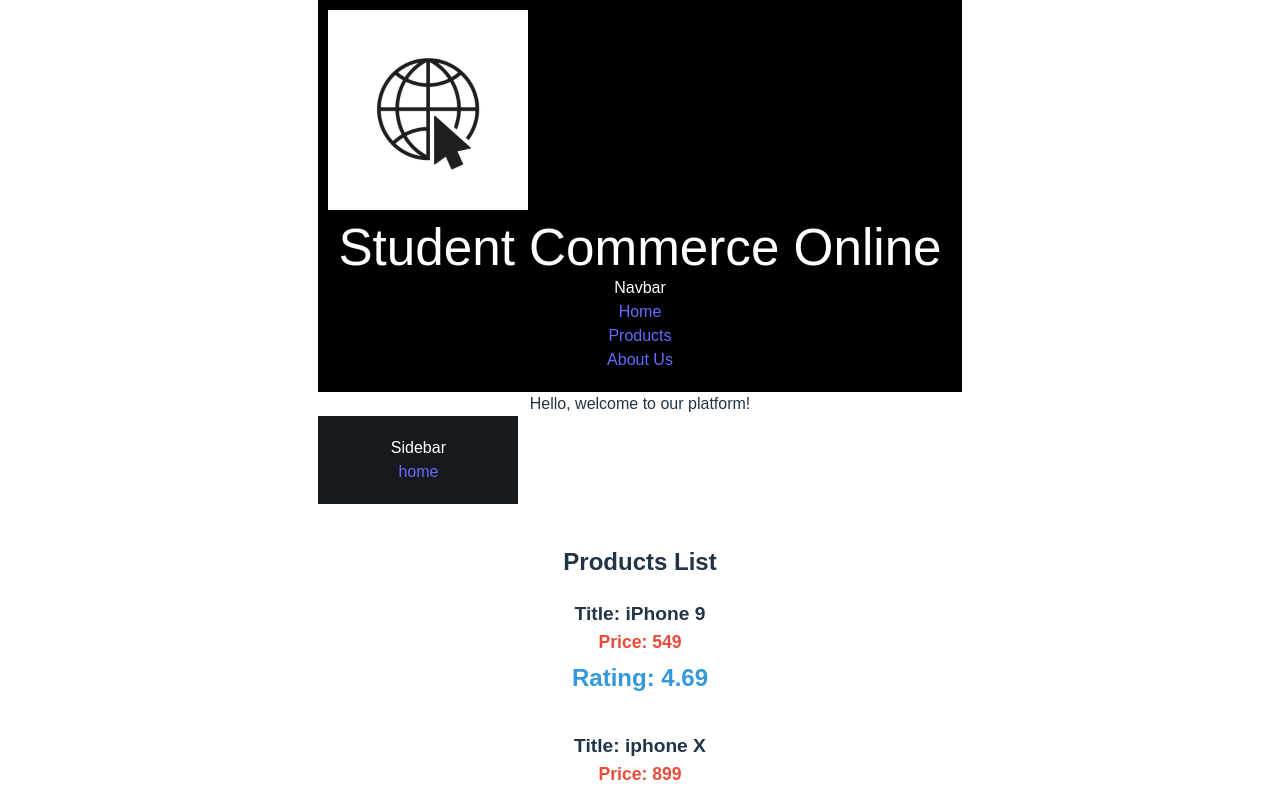
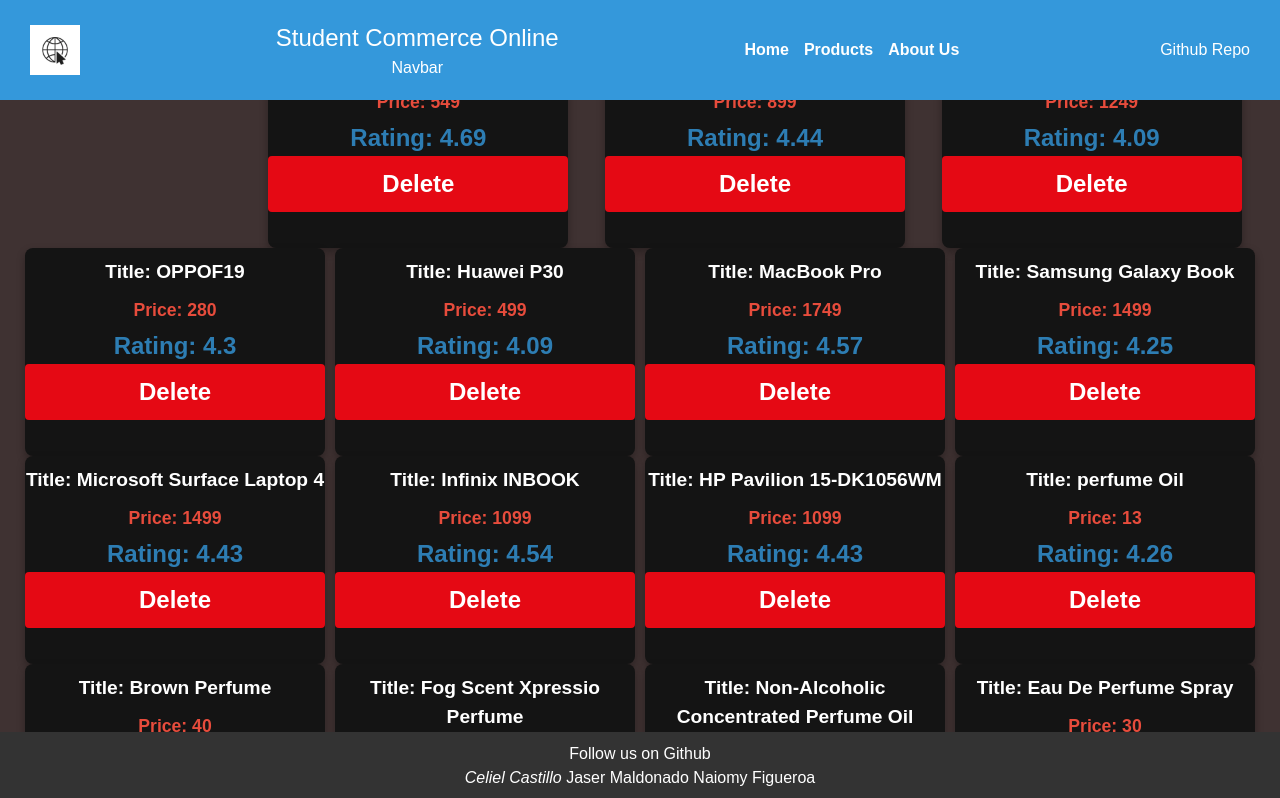
Before and after one commit to celicasti9/react-project-1, a React (Vite) app: page / in a window 1280 px wide. Shown: the top 798 px of the page. Built offline with nearby package versions, Linux system fonts and the light colour scheme.

Commit message:
Improvements to the cards and importing json data from a json file

```diff
--- a/components/Button.jsx
+++ b/components/Button.jsx
@@ -1,8 +1,8 @@
 
 function Button() {
     return (
-      <a href="https://web4swap.com">
-        <button className="button"> Click here </button>
+      <a href="https://web4swap.com" target="_blank">
+        <button className="button"> Github Repo </button>
       </a>
     )
   }
--- a/components/Card.jsx
+++ b/components/Card.jsx
@@ -1,10 +1,20 @@
-function Card (props) {
+
+
+function Card (products) {
+    const handleDeleteClick = () => {
+        //
+        console.log(`Deleting ${products.title}`);
+      };
+
     return (
       <div className="Card">
-        <p className="card-title"><b>Title:</b> {props.title}</p>
-        <p className="card-price"><b>Price:</b> {props.price}</p>
-        <p className="card-rating"><b>Rating: {props.rating}</b></p>
-        <br />
+        <p className="card-title"><b>Title:</b> {products.title}</p>
+        <p className="card-price"><b>Price:</b> {products.price}</p>
+        <p className="card-rating"><b>Rating: {products.rating}</b></p>
+        <button className="buy-button" onClick={handleDeleteClick}>
+        Delete
+      </button>
+      <br />
       </div>
     )
   }
--- a/components/Navbar.jsx
+++ b/components/Navbar.jsx
@@ -2,17 +2,22 @@ import Button from "./Button";
 
 function Navbar() {
   return (
+    <div className="navbar-container">
       <div className="navbar">
-        <img src="./images/studentLogo.jpg" alt="Logo" width="200" height="200"/>
-      <ul className="navbar">
+        <img src="./images/studentLogo.jpg" alt="Logo" width="50" height="50" />
+        <div className="navbar-title">
           <h1>Student Commerce Online</h1>
           <h4>Navbar</h4>
+        </div>
+        <ul className="navbar-links">
           <li><a href="#">Home</a></li>
           <li><a href="#">Products</a></li>
           <li><a href="#">About Us</a></li>
         </ul>
+        <Button label="Sign In" />
       </div>
-    )
+    </div>
+  );
 }
 
 export default Navbar;
--- a/components/Sidebar.jsx
+++ b/components/Sidebar.jsx
@@ -5,18 +5,18 @@ function Sidebar() {
         <div className="sidebar">
         <ul>
             <h3>
-                Sidebar
+                Admin Panel
             </h3>
-            <li><a href="#">home</a>
+            <li><a href="#">Home</a>
 
             </li>
             <li><a href="#"></a>
 
             </li>
-            <li><a href="#"></a>
+            <li><a href="#">Settings</a>
 
             </li>
-            <li><a href="#"></a>
+            <li><a href="#">Logout</a>
 
             </li>
         </ul>
--- a/src/App.css
+++ b/src/App.css
@@ -18,19 +18,105 @@ body {
 }
 
 /* Navbar Styles */
+.navbar-container {
+  position: fixed;
+  top: 0;
+  left: 0;
+  width: 100%;
+  background-color: #3498db;
+  padding: 10px 20px;
+  z-index: 300;
+}
+
 .navbar {
-  background-color: black;
+  display: flex;
+  align-items: center;
+  justify-content: space-between;
   color: #fff;
-  padding: 10px;
+}
+
+.navbar img {
+  margin-right: 10px;
+}
+
+.navbar-title h1 {
+  font-size: 1.5rem;
+  margin: 0;
+}
+
+.navbar-title h4 {
+  font-size: 1rem;
+  margin: 0;
+}
+
+.navbar-links {
+  list-style: none;
+  margin: 0;
+  padding: 0;
+  display: flex;
+}
+
+.navbar-links li {
+  margin-right: 15px;
+}
+
+.navbar-links a {
+  text-decoration: none;
+  color: #fff;
+  font-weight: bold;
+  font-size: 1rem;
+  transition: color 0.3s ease;
+}
+
+.navbar-links a:hover {
+  color: #ecf0f1;
 }
 
 /* Sidebar Styles */
+
 .sidebar {
+  position: fixed;
+  top: 0;
+  left: -200px; /* Move it out of the viewport */
   width: 200px;
-  background-color: #161a1f;
+  height: 100%;
+  background-color: #2c3e50;
   color: #fff;
-  padding: 20px;
+  transition: left 0.3s ease;
+  z-index: 300; /* Adjust the z-index value */
 }
+
+.sidebar:hover {
+  left: 0; /* Show the sidebar when hovered over */
+}
+
+.sidebar h3 {
+  margin-bottom: 20px;
+  font-size: 1.5rem;
+}
+
+.sidebar ul {
+  list-style: none;
+  padding: 0;
+  margin: 0;
+}
+
+.sidebar li {
+  margin-bottom: 10px;
+}
+
+.sidebar a {
+  text-decoration: none;
+  color: #fff;
+  font-size: 1rem;
+  transition: color 0.3s ease;
+}
+
+.sidebar a:hover {
+  color: #3498db;
+}
+
+
 
 /* List Styles */
 .list {
@@ -52,29 +138,55 @@ body {
 }
 
 /* Card Styles */
-.card {
-  width: 200px;
-  background-color: #ecf0f1;
+/* Card.css */
+
+.Card {
+  width: 300px;
+  background-color: #141414;
+  color: #fff;
   border-radius: 8px;
-  padding: 10px;
-  margin: 10px;
-  box-shadow: 0 4px 8px rgba(0, 0, 0, 0.1);
+  overflow: hidden;
+  box-shadow: 0 4px 8px rgba(0, 0, 0, 0.3);
+  transition: transform 0.3s ease;
+}
+
+.Card:hover {
+  transform: scale(1.05);
 }
 
 .card-title {
   font-size: 1.2rem;
   font-weight: bold;
+  margin: 10px 0;
 }
 
 .card-price {
-  font-size: 1.1rem;
-  color: #e74c3c;
+  font-size: 1rem;
+  color: #e50914; /* Netflix red color */
 }
 
 .card-rating {
   margin-top: 5px;
-  color: #3498db;
+  color: #fff;
+  opacity: 0.8;
 }
+
+.buy-button {
+  display: block;
+  width: 100%;
+  padding: 10px;
+  background-color: #e50914; /* Netflix red color */
+  color: #fff;
+  border: none;
+  border-radius: 4px;
+  cursor: pointer;
+  transition: background-color 0.3s ease;
+}
+
+.buy-button:hover {
+  background-color: #c10811; /* Darker shade on hover */
+}
+
 
 /* Footer Styles */
 .footer {
--- a/src/App.jsx
+++ b/src/App.jsx
@@ -5,7 +5,7 @@ import Footer from '../components/Footer'
 import Sidebar from '../components/Sidebar'
 import List from '../components/List'
 import Card from '../components/Card'
-import Greeting from '../components/Greeting'
+import products from "../src/data/products.json";
 
 function App() {
   const [count, setCount] = useState(0)
@@ -13,35 +13,20 @@ function App() {
   return (
     <>
       <Navbar />
-      <Greeting />
+
       <Sidebar />
+
       <List>
+      {products.map((product) => (
         <Card
-          title="iPhone 9"
-          price={549}
-          rating={4.69}
+          key={product.id}
+          title={product.title}
+          price={product.price}
+          rating={product.rating}
         />
-        <Card
-          title="iphone X"
-          price={899}
-          rating={4.44}
-        />
-        <Card
-          title="Samsung Universe 9"
-          price={1249}
-          rating={4.09}
-        />
-        <Card
-          title="OPPOF19"
-          price={280}
-          rating={4.3}
-        />
-        <Card
-          title="Huawei P30"
-          price={499}
-          rating={4.09}
-        />
+      ))}
       </List>
+
       <Footer />
     </>
   )
--- a/src/data/Productss.json
+++ b/src/data/productss.json
@@ -83,4 +83,4 @@
       "https://i.dummyjson.com/data/products/5/2.jpg",
       "https://i.dummyjson.com/data/products/5/3.jpg"
     ]
-  },]
+  }]
--- a/src/index.css
+++ b/src/index.css
@@ -4,7 +4,7 @@
   font-weight: 400;
 
   color-scheme: light dark;
-  color: rgba(255, 255, 255, 0.87);
+  color: black;
   background-color: rgb(6, 6, 56);
 
   font-synthesis: none;
@@ -13,56 +13,97 @@
   -moz-osx-font-smoothing: grayscale;
 }
 
-a {
-  font-weight: 500;
-  color: #646cff;
-  text-decoration: inherit;
-}
-a:hover {
-  color: #535bf2;
+/* index.css */
+
+/* Apply a global font style */
+body {
+  font-family: 'Arial', sans-serif;
 }
 
+/* Apply a background color to the entire page */
 body {
-  margin: 0;
+  background-color: rgb(63, 50, 50);
+}
+
+/* Center the content in the middle of the page */
+#root {
   display: flex;
-  place-items: center;
-  min-width: 320px;
+  justify-content: center;
+  align-items: center;
   min-height: 100vh;
 }
 
-h1 {
-  font-size: 3.2em;
-  line-height: 1.1;
+/* Add padding and set a maximum width for the content */
+.container {
+  padding: 20px;
+  max-width: 1200px;
+  width: 100%;
 }
 
-button {
-  border-radius: 8px;
-  border: 1px solid transparent;
-  padding: 0.6em 1.2em;
-  font-size: 1em;
-  font-weight: 500;
-  font-family: inherit;
-  background-color: #1a1a1a;
-  cursor: pointer;
-  transition: border-color 0.25s;
-}
-button:hover {
-  border-color: #646cff;
-}
-button:focus,
-button:focus-visible {
-  outline: 4px auto -webkit-focus-ring-color;
+/* Style the title at the top of the page */
+.title {
+  font-size: 2rem;
+  font-weight: bold;
+  margin-bottom: 20px;
+  color: #333;
 }
 
-@media (prefers-color-scheme: light) {
-  :root {
-    color: #213547;
-    background-color: #ffffff;
-  }
-  a:hover {
-    color: #747bff;
-  }
-  button {
-    background-color: #f9f9f9;
-  }
+/* Additional styling for specific components */
+/* Navbar */
+.navbar {
+  background-color: #3498db;
+  color: #fff;
+  padding: 10px;
 }
+
+/* Sidebar */
+.sidebar {
+  width: 200px;
+  background-color: #2c3e50;
+  color: #fff;
+  padding: 20px;
+}
+
+/* List */
+.list {
+  display: flex;
+  flex-wrap: wrap;
+  justify-content: space-around;
+  padding: 20px;
+}
+
+/* Card */
+.card {
+  width: 200px;
+  background-color: #ecf0f1;
+  border-radius: 8px;
+  padding: 10px;
+  margin: 10px;
+  box-shadow: 0 4px 8px rgba(0, 0, 0, 0.1);
+}
+
+.card-title {
+  font-size: 1.2rem;
+  font-weight: bold;
+}
+
+.card-price {
+  font-size: 1.1rem;
+  color: #e74c3c;
+}
+
+.card-rating {
+  margin-top: 5px;
+  color: #3498db;
+}
+
+/* Footer */
+.footer {
+  background-color: #333;
+  color: #fff;
+  text-align: center;
+  padding: 10px;
+  position: fixed;
+  bottom: 0;
+  width: 100%;
+}
```
Lines whose indentation alone changed are shown as unchanged.
